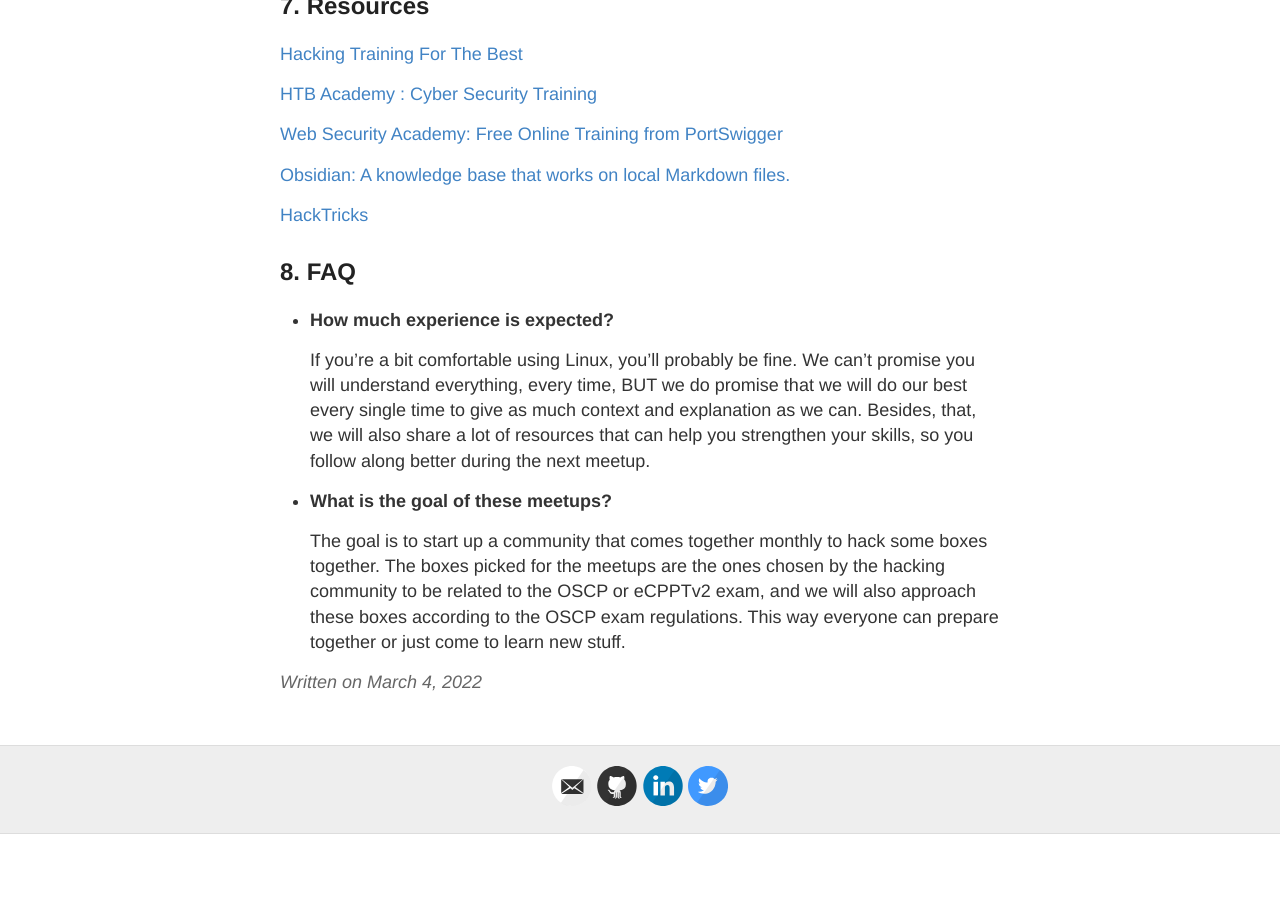
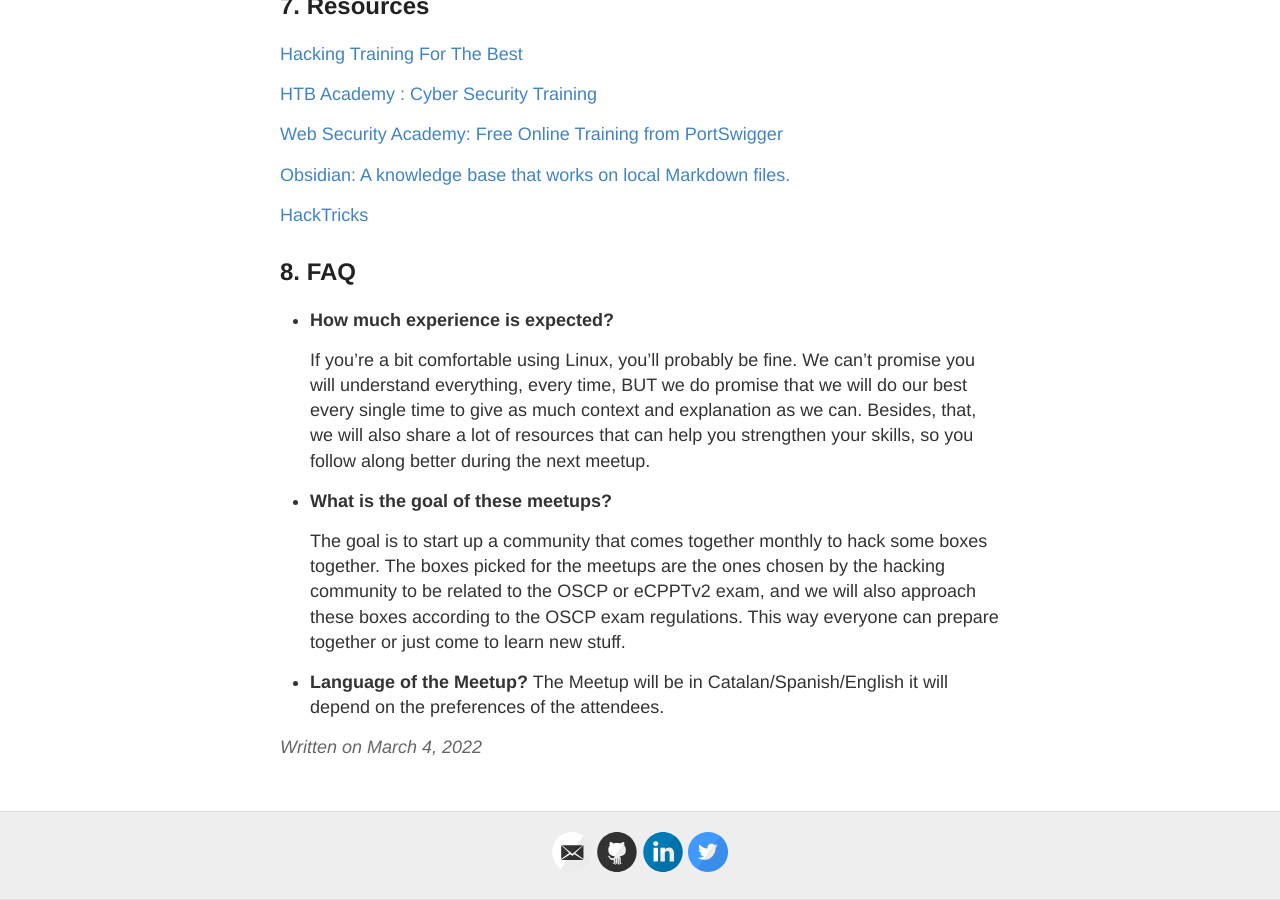
Before and after one commit to edbrsk/edbrsk.github.io, a Jekyll site: the page built from _posts/2022-3-04-htb-meetup-bcn.md, in a window 1280 px wide and 900 px high, scrolled down 3487 px. Built offline with Jekyll 4.4.1, drawn with Linux system fonts in a browser that asks for light colours; before the commit the page ends 4321 px from its top, so only the background shows below that.

Commit message:
updated FAQs htb meetup

```diff
--- a/_posts/2022-3-04-htb-meetup-bcn.md
+++ b/_posts/2022-3-04-htb-meetup-bcn.md
@@ -101,3 +101,6 @@
 - **What is the goal of these meetups?**
 
   The goal is to start up a community that comes together monthly to hack some boxes together. The boxes picked for the meetups are the ones chosen by the hacking community to be related to the OSCP or eCPPTv2 exam, and we will also approach these boxes according to the OSCP exam regulations. This way everyone can prepare together or just come to learn new stuff.
+
+- **Language of the Meetup?**
+  The Meetup will be in Catalan/Spanish/English it will depend on the preferences of the attendees.
```
Also changed, not shown: 1 other file.
